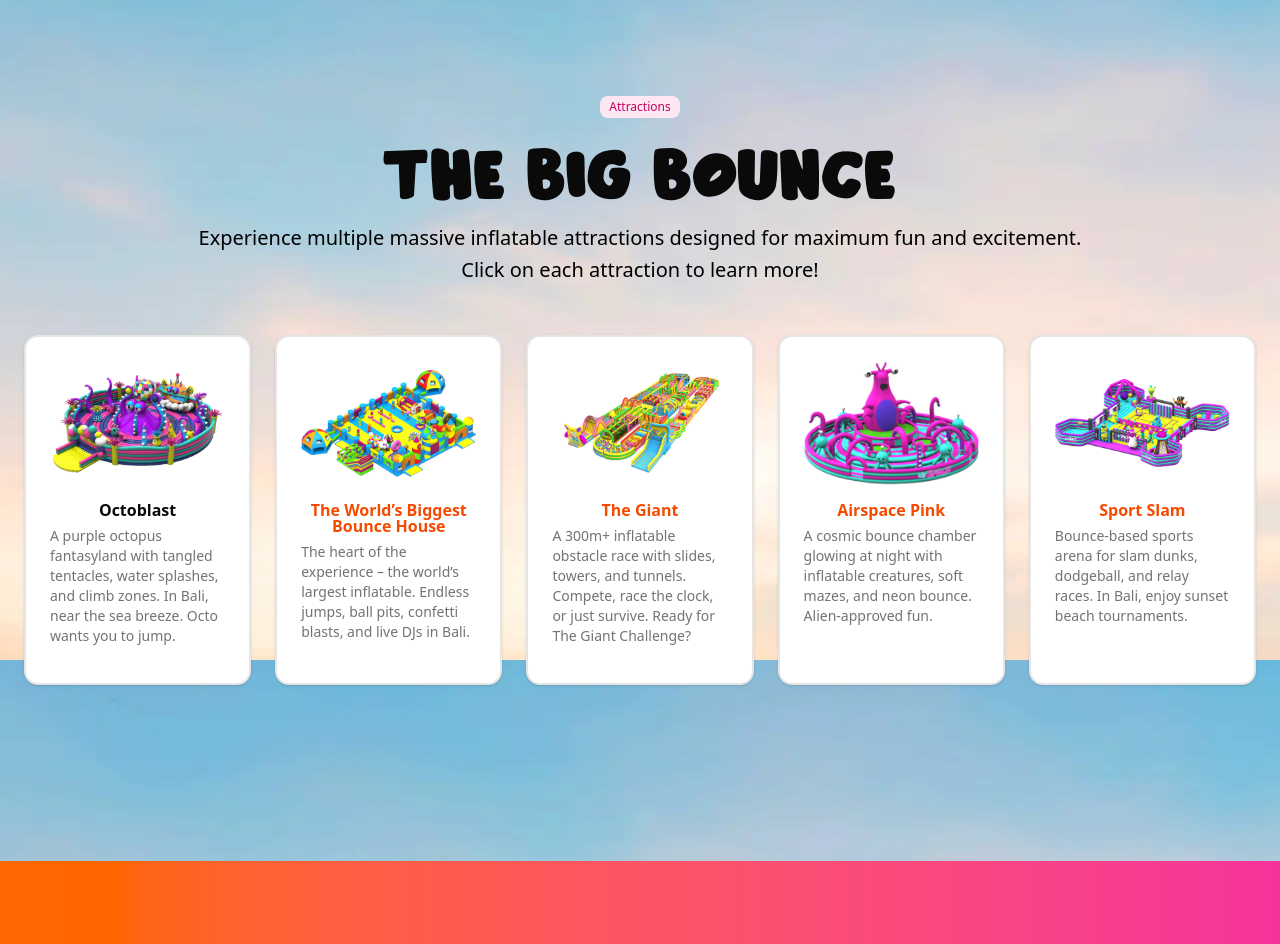
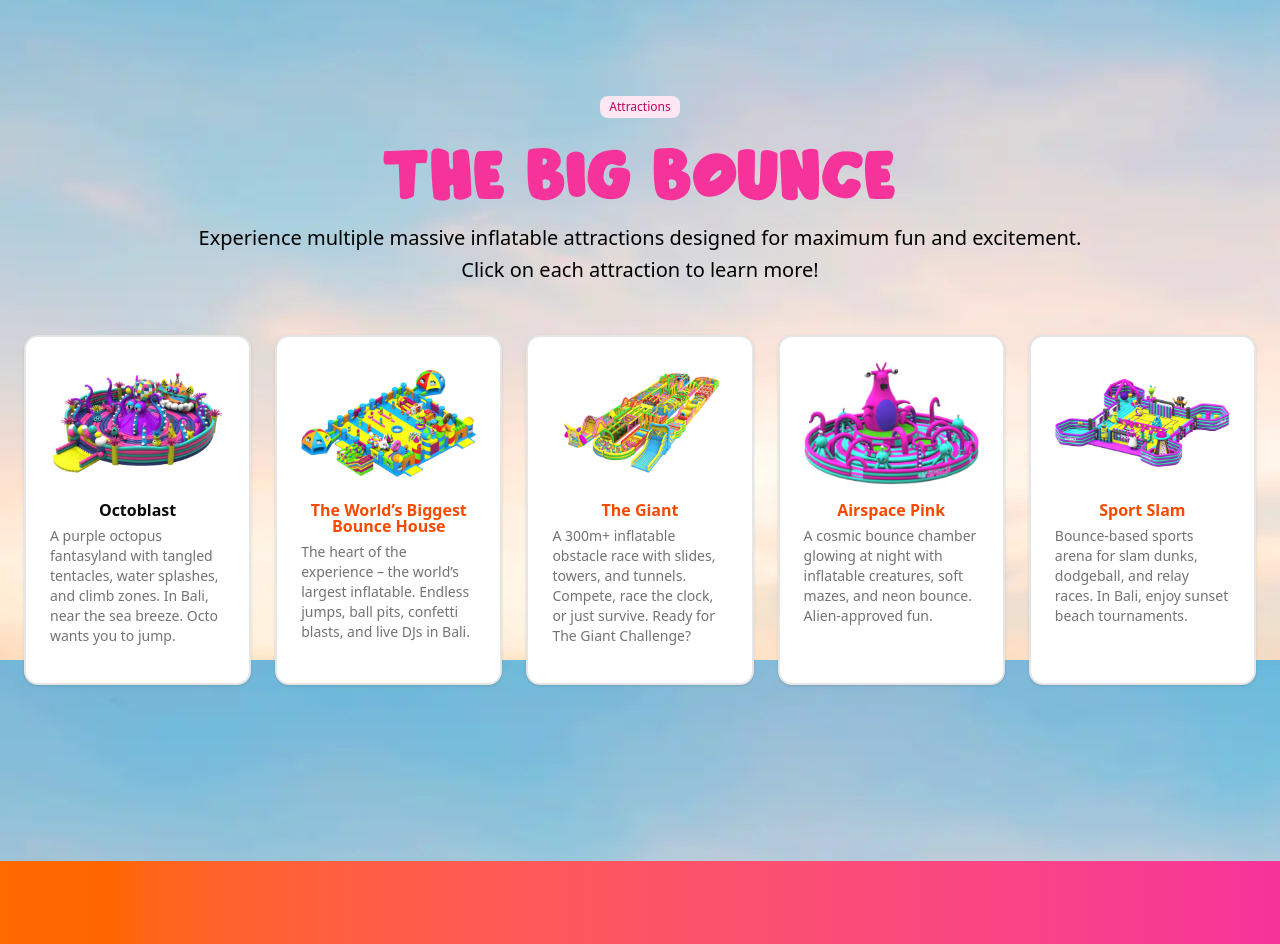
Before and after one commit to dalfiannur/bigbouncebali, a Next.js app: page /en in a window 1280 px wide. Shown: the part 2540-3484 px from the top of the page. Built offline with nearby package versions, Linux system fonts and the light colour scheme.

Commit message:
Update 30-07-2025

```diff
--- a/src/app/[locale]/layout.tsx
+++ b/src/app/[locale]/layout.tsx
@@ -3,10 +3,13 @@ import {notFound} from 'next/navigation'
 import {routing} from '@/i18n/routing'
 import {setRequestLocale} from 'next-intl/server'
 import {ReactNode} from 'react'
-import localFont from 'next/font/local'
 import '../globals.css'
+import {Metadata} from 'next'
 
-
+export const metadata: Metadata = {
+	title: 'Big Bounce Bali',
+	description: 'The Big Bounce Bali',
+}
 
 export default async function LocaleLayout({children, params}: {
 	children: ReactNode;
--- a/src/app/[locale]/page.tsx
+++ b/src/app/[locale]/page.tsx
@@ -14,6 +14,8 @@ import {CTASection} from '@/components/cta-section'
 export function generateStaticParams() {
 	return routing.locales.map((locale) => ({locale}))
 }
+
+
 
 const attractions: Attraction[] = [
 
@@ -253,6 +255,9 @@ export default function HomePage({params}: { params: Promise<Record<string, stri
 	setRequestLocale(locale)
 
 	return (
+		<>
+			<h1 className="hidden">The Big Bounce Bali</h1>
+			<h2 className="hidden">The Big Bounce Asia</h2>
 			<div
 				className="flex flex-col min-h-screen bg-[url(/img/tickets-background.webp)] bg-cover bg-no-repeat bg-fixed">
 				<main className="flex-1">
@@ -266,5 +271,6 @@ export default function HomePage({params}: { params: Promise<Record<string, stri
 				<FloatingCTA/>
 				<FloatingCTAMobile/>
 			</div>
+		</>
 	)
 }
--- /dev/null
+++ b/src/app/sitemap.ts
@@ -0,0 +1,12 @@
+import type {MetadataRoute} from 'next'
+
+export default function sitemap(): MetadataRoute.Sitemap {
+	return [
+		{
+			url: 'https://bigbouncebali.com',
+			lastModified: new Date(),
+			changeFrequency: 'yearly',
+			priority: 1
+		},
+	]
+}
--- a/src/components/about-section.tsx
+++ b/src/components/about-section.tsx
@@ -73,7 +73,7 @@ export const AboutSection = ({items}: { items: AboutSlide[] }) => {
 													className={`bg-${slide.badgeColor}-100 text-${slide.badgeColor}-700 w-fit`}>
 													{slide.badge}
 												</Badge>
-												<h2 className="text-3xl font-bold tracking-tighter sm:text-5xl">{slide.title}</h2>
+												<h4 className="text-3xl font-bold tracking-tighter sm:text-5xl">{slide.title}</h4>
 												<p dangerouslySetInnerHTML={{__html: slide.description}}
 												   className="max-w-[600px] text-gray-600 md:text-xl/relaxed lg:text-base/relaxed xl:text-xl/relaxed"/>
 											</div>
--- a/src/components/attraction-section.tsx
+++ b/src/components/attraction-section.tsx
@@ -17,9 +17,9 @@ export const AttractionSection = ({items}: { items: Attraction[] }) => {
 			<div className="container mx-auto px-4 md:px-6">
 				<div className="flex flex-col items-center justify-center space-y-4 text-center">
 					<Badge className="bg-pink-100 text-pink-700">Attractions</Badge>
-					<h2 className={cn('text-7xl font-bold tracking-wider', fonts.beachday.className)}>
+					<h3 className={cn('text-7xl font-bold text-pink-500 tracking-wider', fonts.beachday.className)}>
 						The Big Bounce
-					</h2>
+					</h3>
 					<p className="max-w-[900px] text-black md:text-xl/relaxed lg:text-base/relaxed xl:text-xl/relaxed">
 						Experience multiple massive inflatable attractions designed for maximum fun and
 						excitement. Click on
--- a/src/components/cta-section.tsx
+++ b/src/components/cta-section.tsx
@@ -6,7 +6,7 @@ export const CTASection = () => {
 		  className="w-full py-12 md:py-24 lg:py-32 bg-gradient-to-r from-orange-500 to-pink-500 flex justify-center">
 		  <div className="container px-4 md:px-6">
 			  <div className="flex flex-col items-center justify-center space-y-4 text-center text-white">
-				  <h2 className="text-3xl font-bold tracking-tighter sm:text-5xl">Ready to Bounce?</h2>
+				  <h3 className="text-3xl font-bold tracking-tighter sm:text-5xl">Ready to Bounce?</h3>
 				  <p className="mx-auto max-w-[600px] text-orange-100 md:text-xl/relaxed lg:text-base/relaxed xl:text-xl/relaxed">
 					  Dont miss out on Balis biggest bounce experience. Book your tickets now and get ready
 					  for an
--- a/src/components/ticket-section.tsx
+++ b/src/components/ticket-section.tsx
@@ -66,8 +66,8 @@ export const TicketSection = () => {
 			<div className="container px-4 md:px-6 z-20 pt-72">
 				<div className="flex flex-col items-center justify-center space-y-4 text-center">
 					<Badge className="bg-green-100 text-green-700">Tickets</Badge>
-					<h2 className={cn('text-7xl font-bold text-green-900 tracking-wider', fonts.beachday.className)}>Choose
-						Your Adventure</h2>
+					<h3 className={cn('text-7xl font-bold text-green-900 tracking-wider', fonts.beachday.className)}>Choose
+						Your Adventure</h3>
 					<p className="max-w-[900px] text-black-600 md:text-xl/relaxed lg:text-base/relaxed xl:text-xl/relaxed">
 						Select the perfect ticket for your bouncing experience
 					</p>
```
Lines whose indentation alone changed are shown as unchanged.
